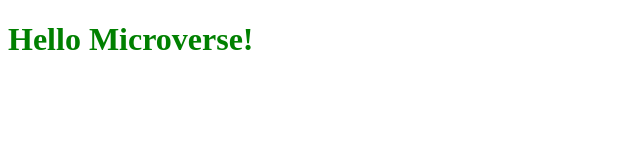
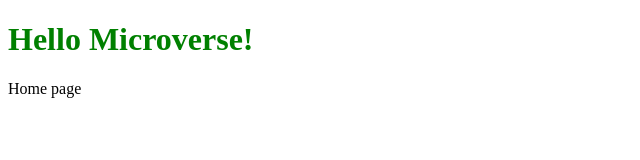
Before and after one commit to Aqurds/mv-pmo, a plain HTML site: page index.html in a window 1280 px wide. Shown: the full height of the page, 0-640 px from the left. Drawn offline with Linux system fonts and the light colour scheme.

Commit message:
home page first commit

```diff
--- a/index.html
+++ b/index.html
@@ -13,5 +13,8 @@
     <h1 class="header">
         Hello Microverse!
     </h1>
+    <p>
+        Home page
+    </p>
 </body>
 </html>
```
